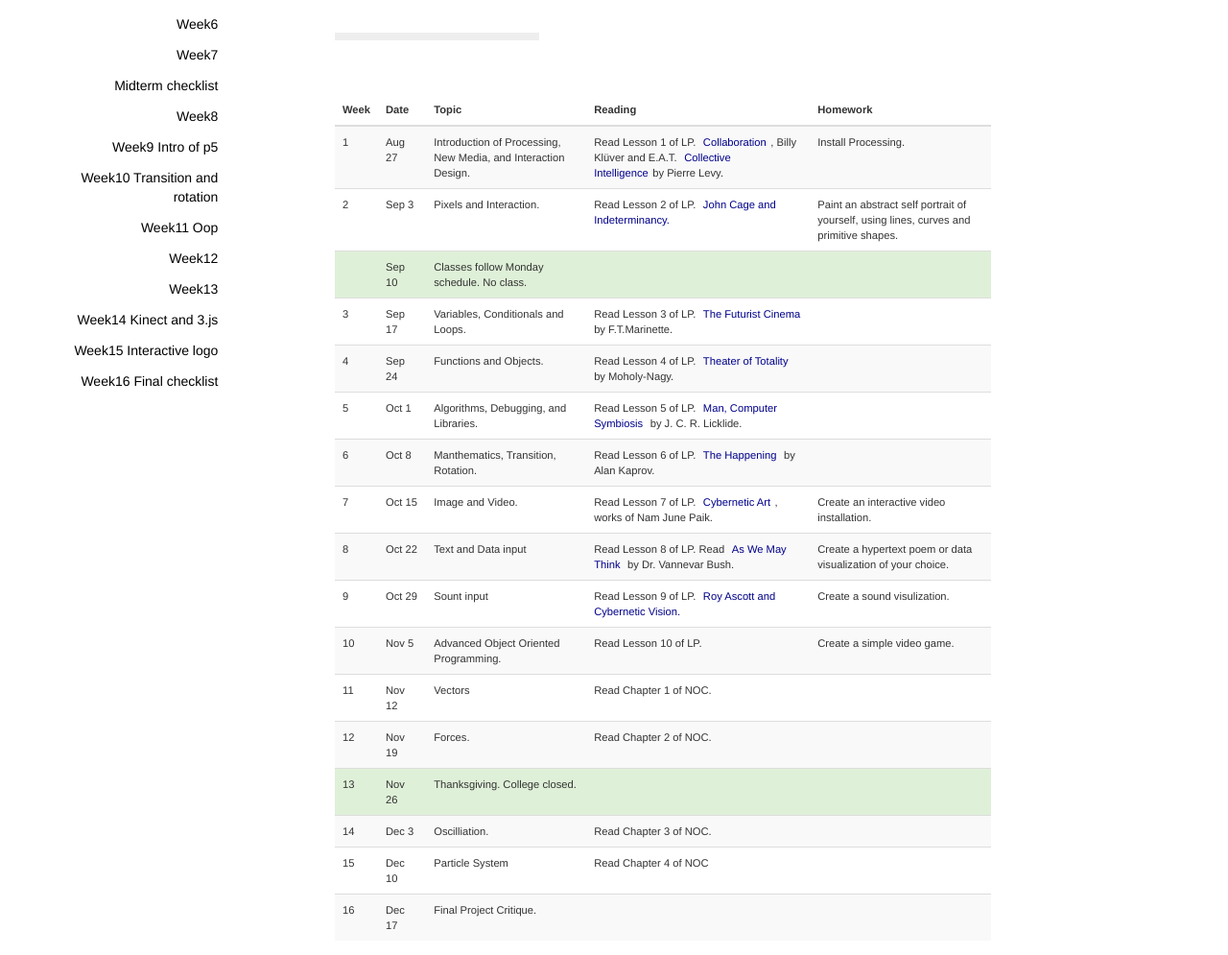
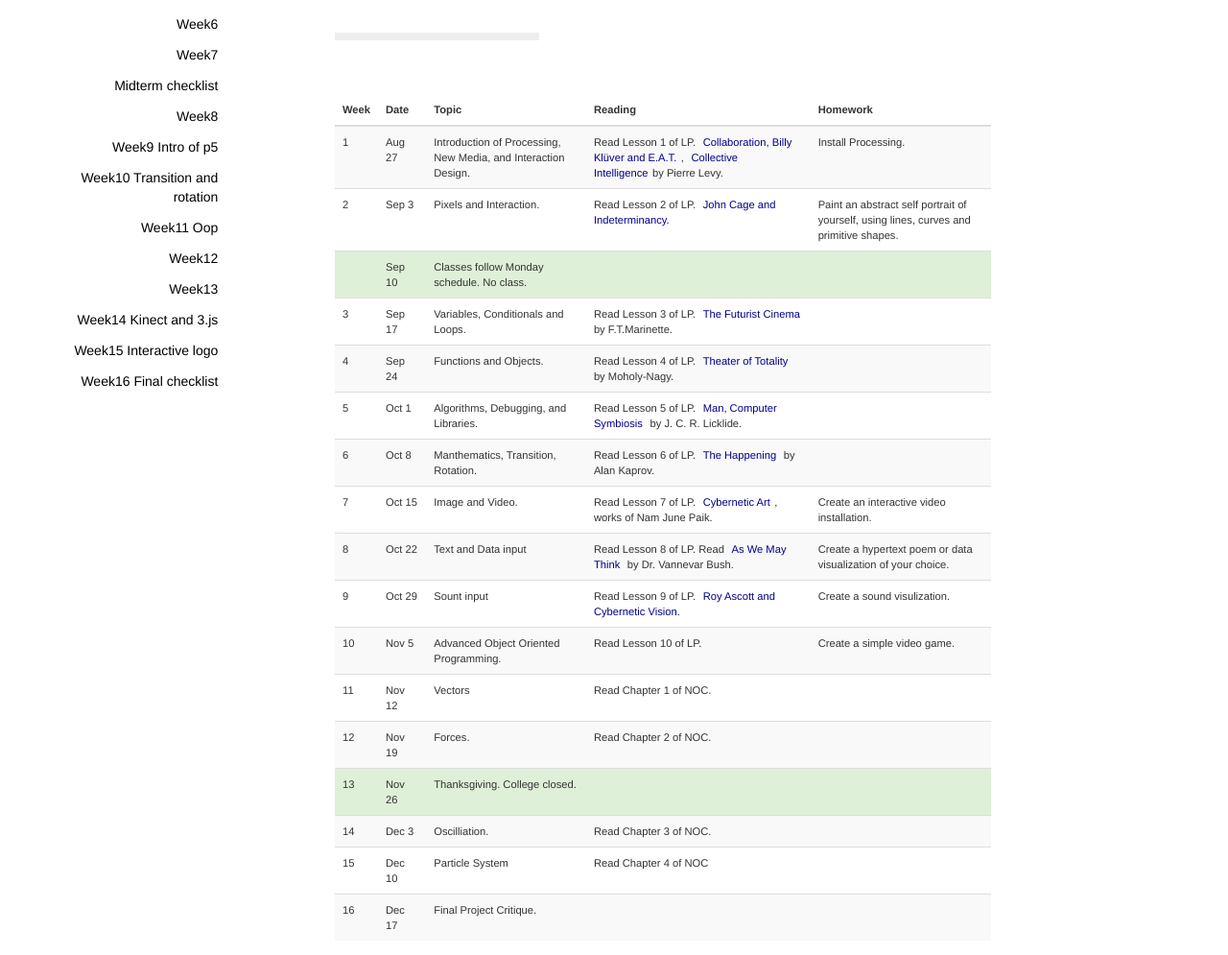
Before and after one commit to zhenzhenqi/NMA3012, a Jekyll site: the page built from index.html, in a window 1280 px wide. Shown: the part 210-1205 px from the top of the page at 96% size. Built offline with Jekyll 4.4.1, drawn with Linux system fonts in a browser that asks for light colours; nearby versions of some CDN libraries.

Commit message:
reading list

```diff
--- a/index.html
+++ b/index.html
@@ -24,7 +24,7 @@
             <td id="td_id_1" class="td-class-1">1</td>
             <td id="td_id_1" class="td-class-1">Aug 27</td>
             <td>Introduction of Processing, New Media, and Interaction Design.</td>
-            <td>Read Lesson 1 of LP. <a href="http://www.zakros.com/kluver/artengineer.html">Collaboration</a>, Billy Klüver and E.A.T. <a href="https://is.cuni.cz/studium/predmety/index.php?do=download&did=29658&kod=JJM085">Collective Intelligence</a>by Pierre Levy. </td>
+            <td>Read Lesson 1 of LP. <a href="http://www.zakros.com/kluver/artengineer.html">Collaboration, Billy Klüver and E.A.T.</a>,  <a href="https://is.cuni.cz/studium/predmety/index.php?do=download&did=29658&kod=JJM085">Collective Intelligence</a>by Pierre Levy. </td>
             <td>Install Processing.</td>
         </tr>
         <tr id="tr_id_2" class="tr-class-2">
```
